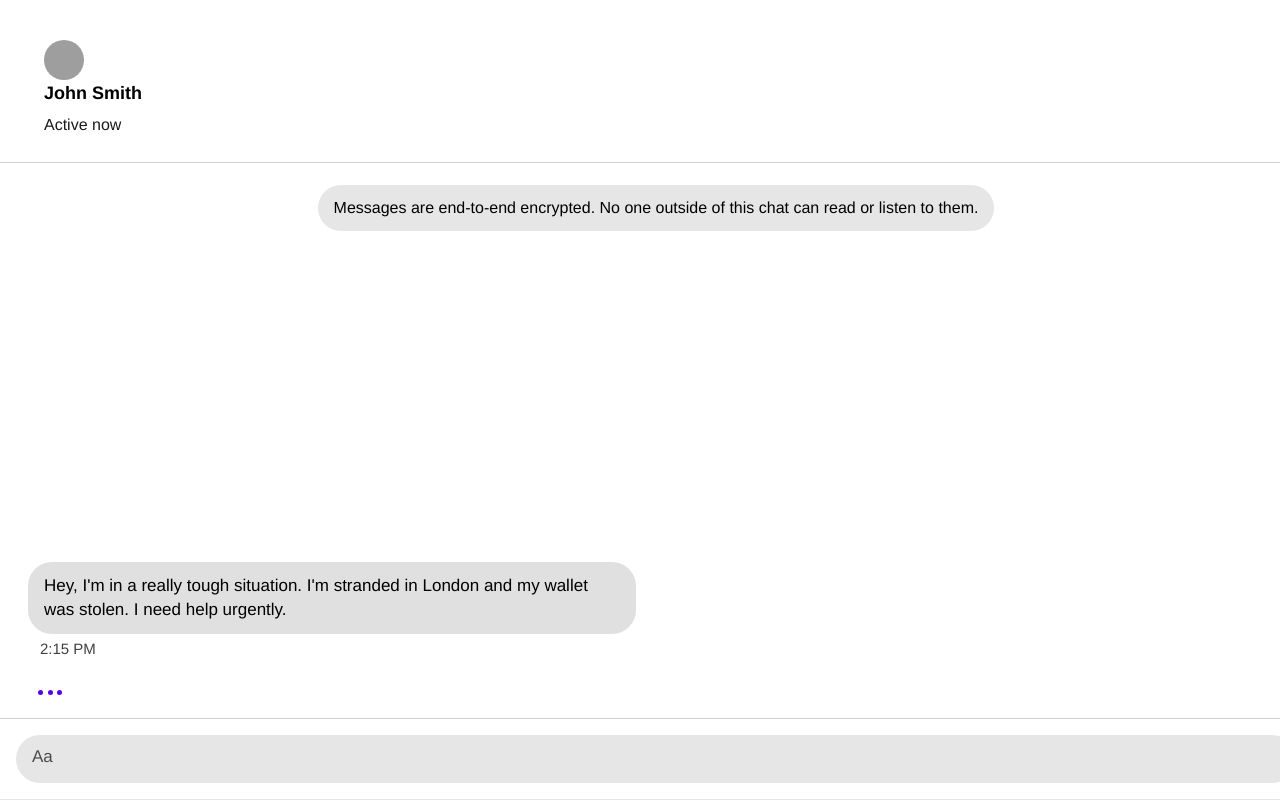
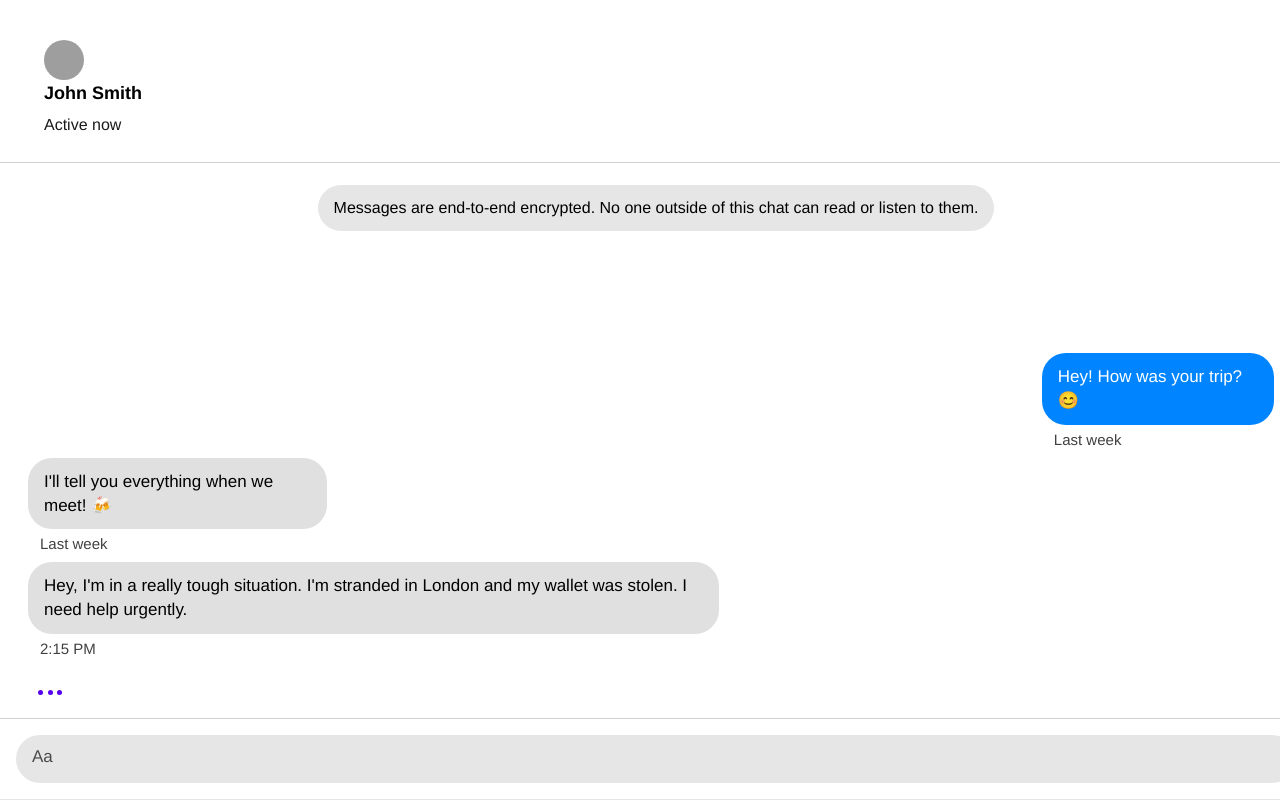
Before and after one commit to szczupag/browser-sentinel, a Vue app: page phishing-mocks-websites/phishing-mocks/my-chat.com.html in a window 1280 px wide. Shown: the top 800 px of the page. Built offline with nearby package versions, Linux system fonts and the light colour scheme; grey boxes are pictures that could not be loaded.

Commit message:
Add safe messages to the chat.

```diff
--- a/phishing-mocks-websites/phishing-mocks/my-chat.com.html
+++ b/phishing-mocks-websites/phishing-mocks/my-chat.com.html
@@ -44,10 +44,12 @@
             padding: 12px 16px;
             border-radius: 24px;
             margin: 6px 0;
-            max-width: 70%;
+            max-width: 80%;
+            min-width: 200px;
             font-size: 17px;
             color: #000000;
             line-height: 1.4;
+            word-break: break-word;
         }
 
         .x78zum5.xdt5ytf.x1iyjqo2.xs83m0k.x1n2onr6.xjqpnuy {
@@ -197,6 +199,20 @@
                     </div>
 
                     <div class="x1n2onr6 xs83m0k x193iq5w">
+                        <div class="x1n2onr6 x6s0dn4 x1ye3gou" style="align-self: flex-end;">
+                            <div class="xdj266r x11i5rnm xat24cr x1xmf6yo" style="background-color: #0084ff; color: white;">
+                                Hey! How was your trip? 😊
+                            </div>
+                            <div class="x1n2onr6 x193iq5w">Last week</div>
+                        </div>
+
+                        <div class="x1n2onr6 x6s0dn4 x1ye3gou">
+                            <div class="xdj266r x11i5rnm xat24cr x1xmf6yo">
+                                I'll tell you everything when we meet! 🍻
+                            </div>
+                            <div class="x1n2onr6 x193iq5w">Last week</div>
+                        </div>
+
                         <div id="wave">
                             <span class="dot one"></span>
                             <span class="dot two"></span>
```
